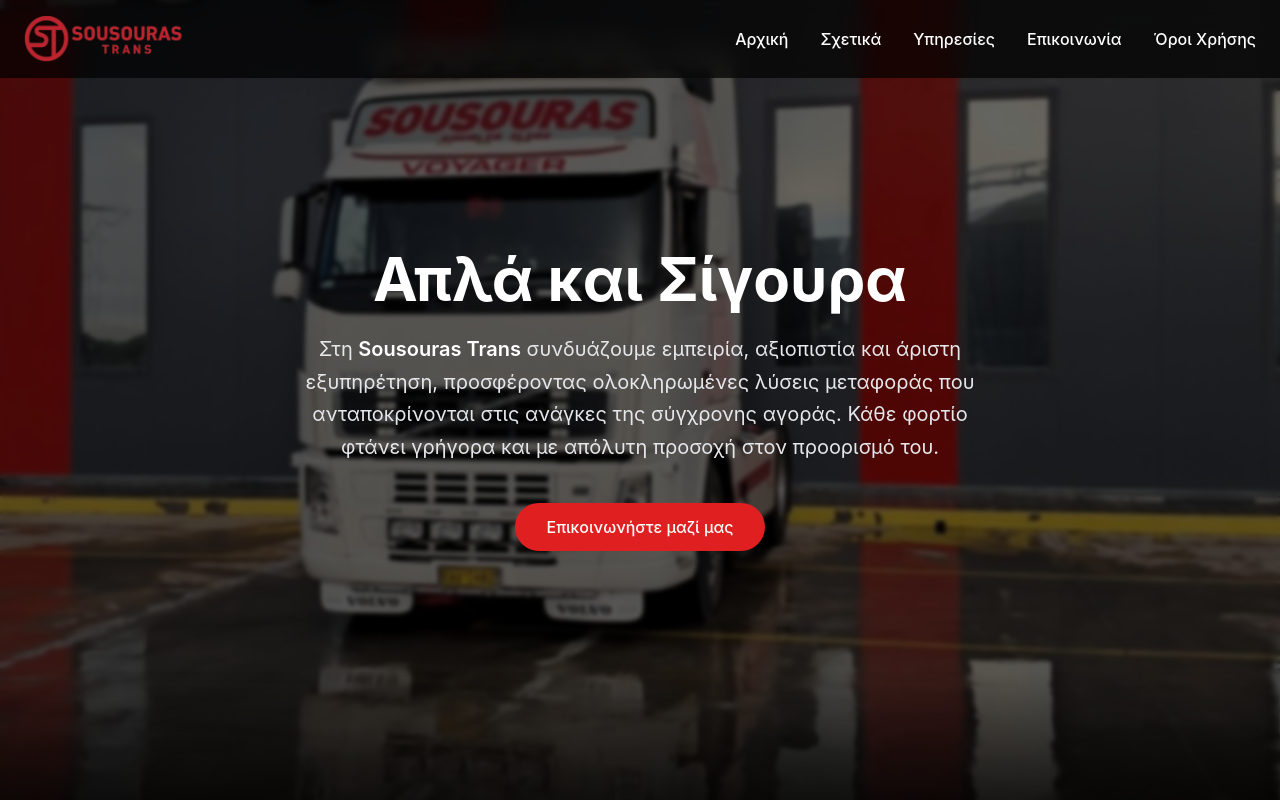
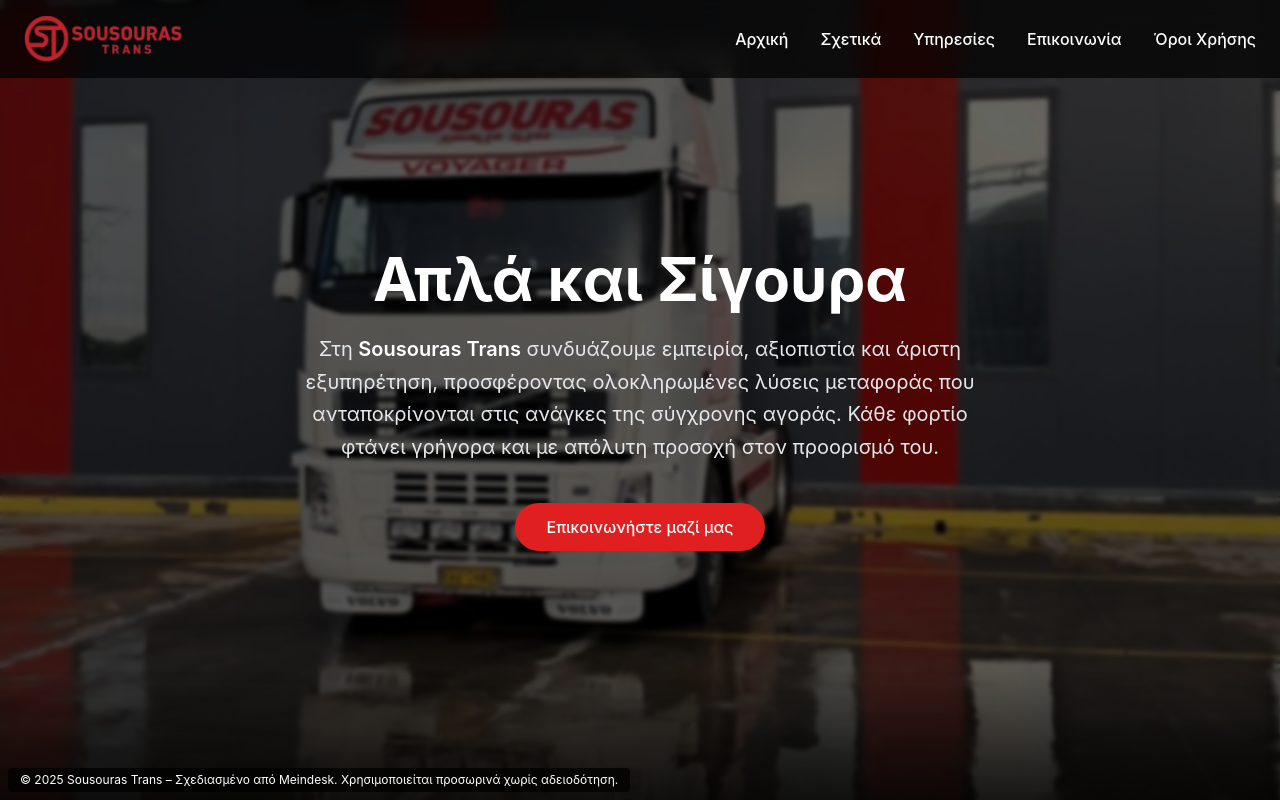
Before and after one commit to dv0c/sousoyras, a Next.js app: page / in a window 1280 px wide. Shown: the top 800 px of the page. Built offline with nearby package versions, Linux system fonts and the light colour scheme.

Commit message:
modified:   app/page.tsx

```diff
--- a/app/page.tsx
+++ b/app/page.tsx
@@ -10,6 +10,9 @@
       <Services />
       <About />
       <Contact />
+      <div className="fixed bottom-2 left-2 z-50 bg-black/70 text-white text-xs px-3 py-1 rounded-lg backdrop-blur-sm pointer-events-none select-none">
+        © 2025 Sousouras Trans – Σχεδιασμένο από Meindesk. Χρησιμοποιείται προσωρινά χωρίς αδειοδότηση.
+      </div>
     </main>
   );
 }
```
